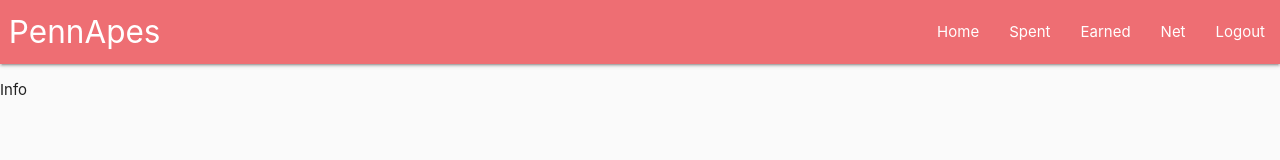
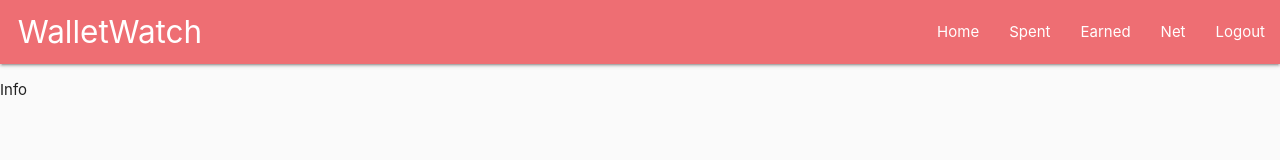
Before and after one commit to JasperCheung/PennApes, a React (Create React App) app in the folder frontend/: page / in a window 1280 px wide. Shown: the top 160 px of the page. Built offline with nearby package versions, Linux system fonts and the light colour scheme.

Commit message:
wallet watch

```diff
--- a/frontend/public/index.html
+++ b/frontend/public/index.html
@@ -14,7 +14,7 @@
     <link href="http://fonts.googleapis.com/icon?family=Material+Icons" rel="stylesheet">
     <!-- Compiled and minified CSS -->
     <link rel="stylesheet" href="https://cdnjs.cloudflare.com/ajax/libs/materialize/1.0.0/css/materialize.min.css">
-    <title>PennApes</title>
+    <title>WalletWatch</title>
   </head>
   <body class="grey lighten-5">
     <noscript>You need to enable JavaScript to run this app.</noscript>
--- a/frontend/src/index.js
+++ b/frontend/src/index.js
@@ -13,7 +13,7 @@ import Spent from './components/Spent';
 import Net from './components/Net';
 
 const nav = (
-  <Navbar brand={<a href="/">&nbsp;PennApes</a>} alignLinks="right">
+  <Navbar brand={<a href="/">&nbsp;&nbsp;WalletWatch</a>} alignLinks="right">
     <NavItem href="/home">
       Home
     </NavItem>
```
